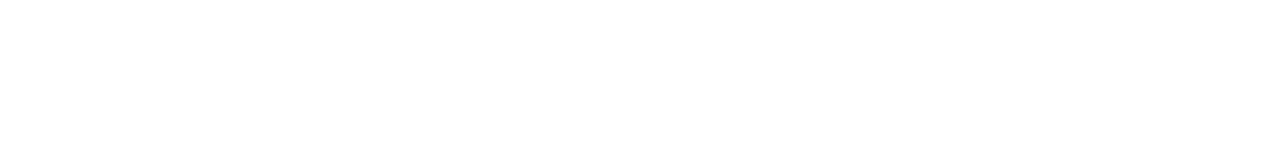
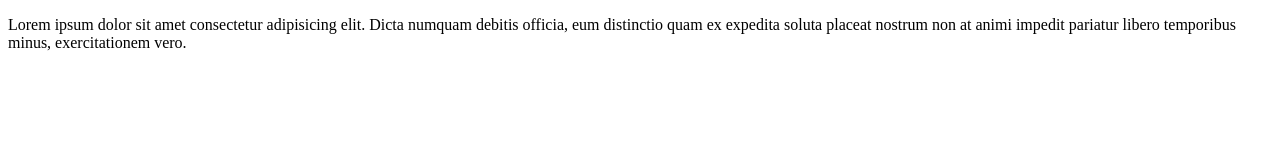
Before and after one commit to lucaseop/cursoJS, a plain HTML site: page aula11/index.html in a window 1280 px wide. Drawn offline with Linux system fonts and the light colour scheme.

Commit message:
Update index.html

```diff
--- a/aula11/index.html
+++ b/aula11/index.html
@@ -4,9 +4,9 @@
     <meta charset="UTF-8">
     <meta http-equiv="X-UA-Compatible" content="IE=edge">
     <meta name="viewport" content="width=device-width, initial-scale=1.0">
-    <title>Document</title>
+    <title>Teste</title>
 </head>
 <body>
-
+    <p>Lorem ipsum dolor sit amet consectetur adipisicing elit. Dicta numquam debitis officia, eum distinctio quam ex expedita soluta placeat nostrum non at animi impedit pariatur libero temporibus minus, exercitationem vero.</p>
 </body>
 </html>
```
